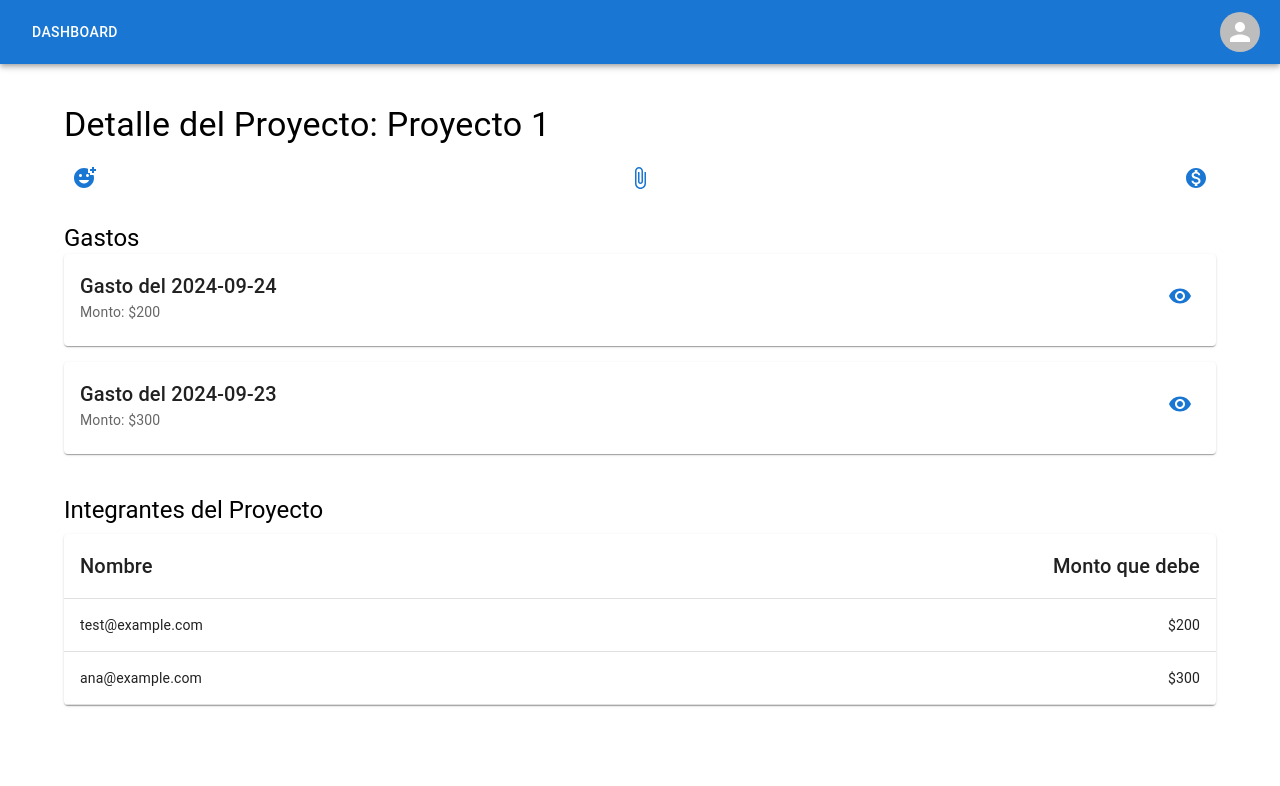
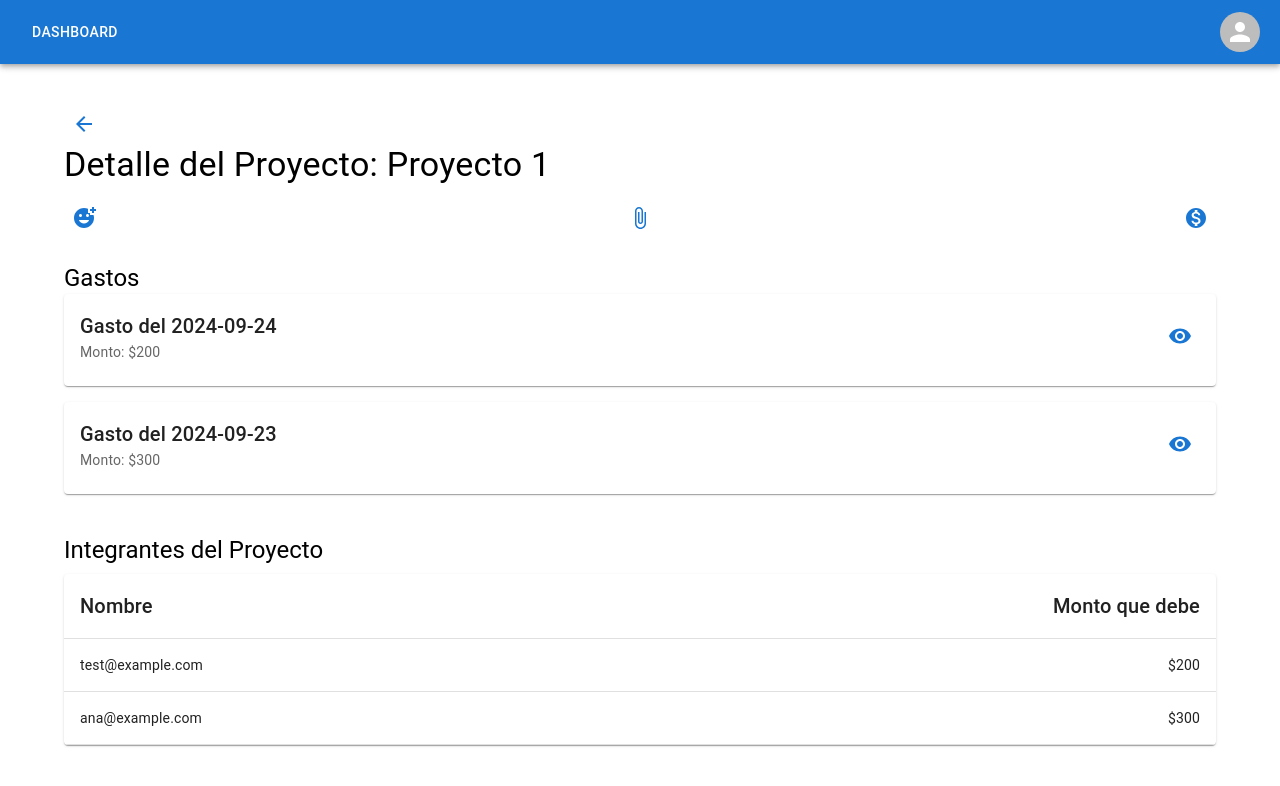
Before and after one commit to agusEmaUade/administrando-v2, a React (Create React App) app: page /detalle-proyecto/1 in a window 1280 px wide. Shown: the top 786 px of the page. Built offline with nearby package versions, Linux system fonts and the light colour scheme.

Commit message:
Update detalleProyecto.js

```diff
--- a/src/pages/detalleProyecto/detalleProyecto.js
+++ b/src/pages/detalleProyecto/detalleProyecto.js
@@ -1,5 +1,5 @@
 import React, { useState, useEffect } from "react";
-import { useParams } from "react-router-dom";
+import { useParams, useNavigate } from "react-router-dom";
 import { Container, Typography, Box, IconButton, Tooltip } from "@mui/material";
 import { saveAs } from "file-saver";
 import * as XLSX from "xlsx";
@@ -12,10 +12,12 @@ import {
   AddReaction as AddReactionIcon,
   AttachFile as AttachFileIcon,
   MonetizationOn as MonetizationOnIcon,
+  ArrowBack as ArrowBackIcon, // Importar ícono de flecha
 } from "@mui/icons-material"; // Importar íconos de Material-UI
 
 function DetalleProyecto() {
   const { id } = useParams();
+  const navigate = useNavigate(); // Inicializa el hook para la navegación
   const [project, setProject] = useState(null);
   const [expenses, setExpenses] = useState([]);
   const [members, setMembers] = useState([]);
@@ -145,6 +147,10 @@ function DetalleProyecto() {
     <div>
       <NavBar />
       <Container maxWidth="lg" sx={{ mt: 5 }}>
+        {/* Icono de flecha para volver */}
+        <IconButton onClick={() => navigate("/dashboard")} color="primary">
+          <ArrowBackIcon />
+        </IconButton>
         <Typography variant="h4" gutterBottom>
           Detalle del Proyecto: {project?.titulo}
         </Typography>
```
